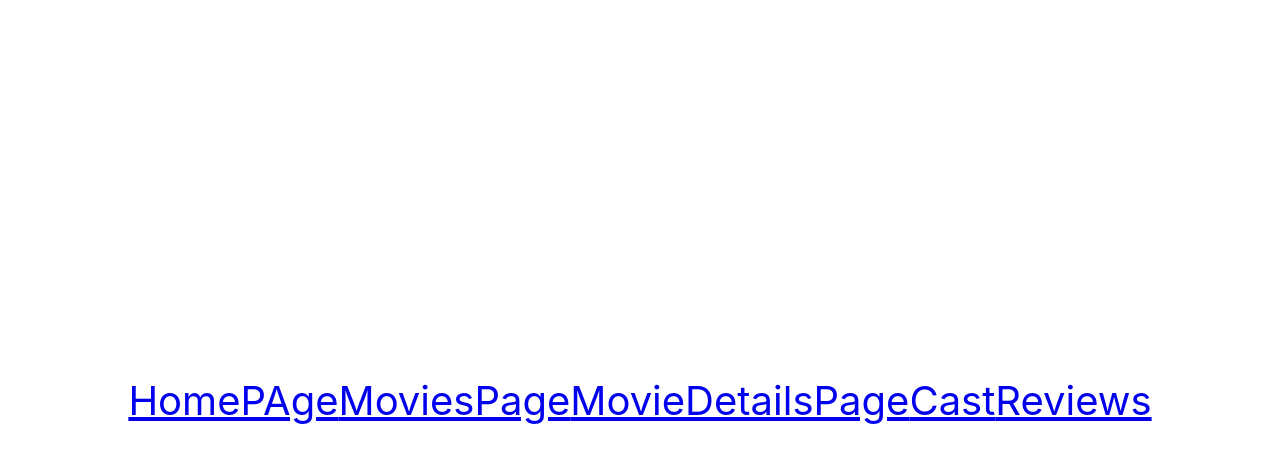
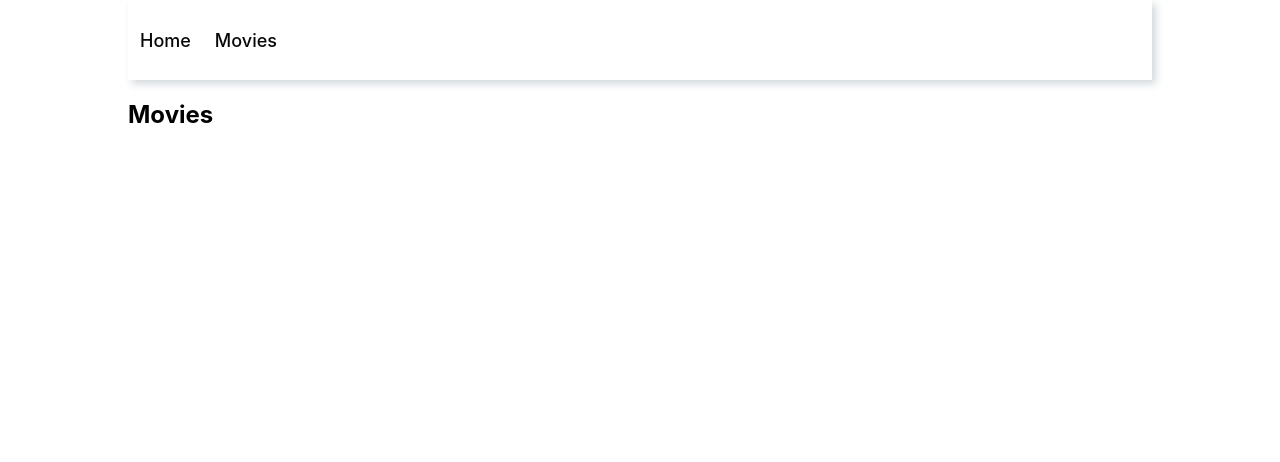
Before and after one commit to ivanytskyi2407/goit-react-hw-05-movies, a React (Create React App) app: page /movies in a window 1280 px wide. Shown: the top 462 px of the page. Built offline with nearby package versions, Linux system fonts and the light colour scheme.

Commit message:
React17+API+Home

```diff
--- /dev/null
+++ b/src/components/API/API.js
@@ -0,0 +1,71 @@
+const BASE_URL = 'https://api.themoviedb.org/3/';
+const KEY = '084ca305e7a4e4bb3dbbc7b67e975385';
+
+async function fetchWithErrorHandling(url = '', config = {}) {
+  const response = await fetch(url, config);
+  return response.ok
+    ? await response.json()
+    : Promise.reject(new Error('Not found'));
+}
+
+export function FetchTrending() {
+  return fetchWithErrorHandling(
+    `${BASE_URL}/trending/movie/day?api_key=${KEY}`
+  );
+}
+
+export function FetchFilmById(filmId) {
+  return fetchWithErrorHandling(`${BASE_URL}/movie/${filmId}?api_key=${KEY}`);
+}
+
+export function FetchFilmCast(filmId) {
+  return fetchWithErrorHandling(
+    `${BASE_URL}/movie/${filmId}/credits?api_key=${KEY}`
+  );
+}
+export function FetchFilmReviews(filmId) {
+  return fetchWithErrorHandling(
+    `${BASE_URL}/movie/${filmId}/reviews?api_key=${KEY}`
+  );
+}
+export function FetchFilmSearch(query) {
+  return fetchWithErrorHandling(
+    `${BASE_URL}/search/movie?api_key=${KEY}&query=${query}`
+  );
+}
+
+// export async function getMovies(page) {
+//   const response = await axios.get(
+//     `${BASE_URL}trending/movie/day?api_key=${KEY}&language=en-US&page=${page}`
+//   );
+//   try {
+//     const data = response.data;
+//     return data;
+//   } catch (error) {
+//     console.log(error);
+//   }
+// }
+
+// export async function fetchSearchMovie(query, page) {
+//   const response = await axios.get(
+//     `${BASE_URL}search/movie?api_key=${KEY}&language=en-US&query=${query}&page=${page}`
+//   );
+//   try {
+//     const data = response.data;
+//     console.log(data);
+//     return data;
+//   } catch (error) {
+//     console.log(error);
+//   }
+// }
+
+// export async function getFilmById(filmId) {
+//   try {
+//     const axiosFilmId = await axios.get(
+//       `${BASE_URL}movie/${filmId}?api_key=${KEY}`
+//     );
+//     return axiosFilmId.data;
+//   } catch (error) {
+//     console.log(error);
+//   }
+// }
--- a/src/components/App.jsx
+++ b/src/components/App.jsx
@@ -1,18 +1,20 @@
-import { AppBar } from './AppBar/AppBar.js';
+import AppBar from './AppBar/AppBar.js';
+import Home from './Home/Home';
+import Movies from './Movies/Movies';
+import { Switch, Route } from 'react-router-dom';
 
 export const App = () => {
   return (
-    <div
-      style={{
-        height: '100vh',
-        display: 'flex',
-        justifyContent: 'center',
-        alignItems: 'center',
-        fontSize: 40,
-        color: '#010101',
-      }}
-    >
-      <AppBar></AppBar>
+    <div className="container">
+      <AppBar />
+      <Switch>
+        <Route path="/" exact>
+          <Home />
+        </Route>
+        <Route path="/movies">
+          <Movies />
+        </Route>
+      </Switch>
     </div>
   );
 };
--- a/src/components/AppBar/AppBar.js
+++ b/src/components/AppBar/AppBar.js
@@ -1,16 +1,24 @@
-// import { s } from './AppBar.module.css';
+import s from './AppBar.module.css';
 import { NavLink } from 'react-router-dom';
 
-export const AppBar = () => {
+export default function AppBar() {
   return (
-    <nav>
-      <NavLink exact to="/">
-        HomePAge
-      </NavLink>
-      <NavLink to="/movies">MoviesPage</NavLink>
-      <NavLink to="/movies/:movieId">MovieDetailsPage</NavLink>
-      <NavLink to="/movies/:movieId/cast">Cast</NavLink>
-      <NavLink to="/movies/:movieId/reviews">Reviews</NavLink>
-    </nav>
+    <header className={s.header}>
+      <nav>
+        <NavLink
+          exact
+          to="/"
+          className={({ isActive }) => (isActive ? s.activeLink : s.link)}
+        >
+          Home
+        </NavLink>
+        <NavLink
+          to="/movies"
+          className={({ isActive }) => (isActive ? s.activeLink : s.link)}
+        >
+          Movies
+        </NavLink>
+      </nav>
+    </header>
   );
-};
+}
--- a/src/components/AppBar/AppBar.module.css
+++ b/src/components/AppBar/AppBar.module.css
@@ -0,0 +1,26 @@
+.link {
+  display: inline-block;
+  text-decoration: none;
+  padding: 12px;
+  font-weight: 500;
+  color: #080808;
+  font-size: 18px;
+}
+
+.activeLink {
+  display: inline-block;
+  text-decoration: none;
+  padding: 12px;
+  font-weight: 500;
+  font-size: 18px;
+  color: #ce07a3;
+}
+.header {
+  display: flex;
+  justify-content: space-between;
+  align-items: center;
+  min-height: 80px;
+  margin-bottom: 16px;
+  /* border-bottom: 1px solid #2a363b; */
+  box-shadow: 4px 4px 8px 0px rgba(34, 60, 80, 0.2);
+}
--- /dev/null
+++ b/src/components/Home/Home.js
@@ -0,0 +1,17 @@
+// import s from './Home.module.css';
+import { FetchTrending } from '../API/API';
+import { useState, useEffect } from 'react';
+export default function Home() {
+  const [films, setFilms] = useState([]);
+  useEffect(() => {
+    FetchTrending().then(({ results }) => {
+      setFilms(results);
+    });
+  }, []);
+
+  return (
+    <>
+      <h2>Trending today</h2>
+    </>
+  );
+}
--- /dev/null
+++ b/src/components/Movies/Movies.js
@@ -0,0 +1,7 @@
+export default function Movies() {
+  return (
+    <>
+      <h2>Movies</h2>
+    </>
+  );
+}
--- a/src/index.css
+++ b/src/index.css
@@ -13,3 +13,11 @@ code {
   font-family: source-code-pro, Menlo, Monaco, Consolas, 'Courier New',
     monospace;
 }
+.container {
+  margin: 0 auto;
+  padding: 0 20px;
+  width: 100%;
+  min-width: 280px;
+  width: 1024px;
+  padding: 0 32px;
+}
```
Also changed, not shown: package.json (+3 -4 lines), src/API/API.js (deleted, +0 -40 lines), src/index.js (+18 -3 lines), src/components/Home/Home.module.css (added), 1 other file (tests, documents, lock files or other folders).
